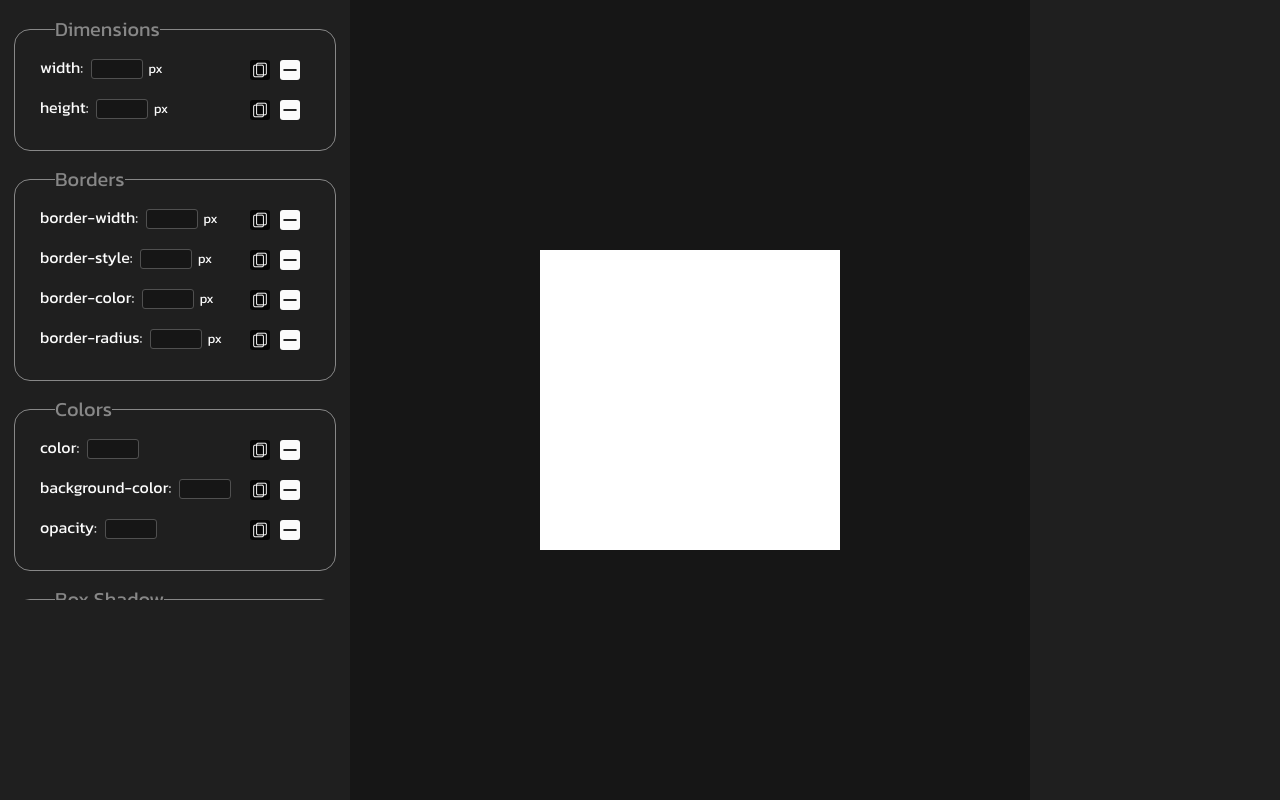
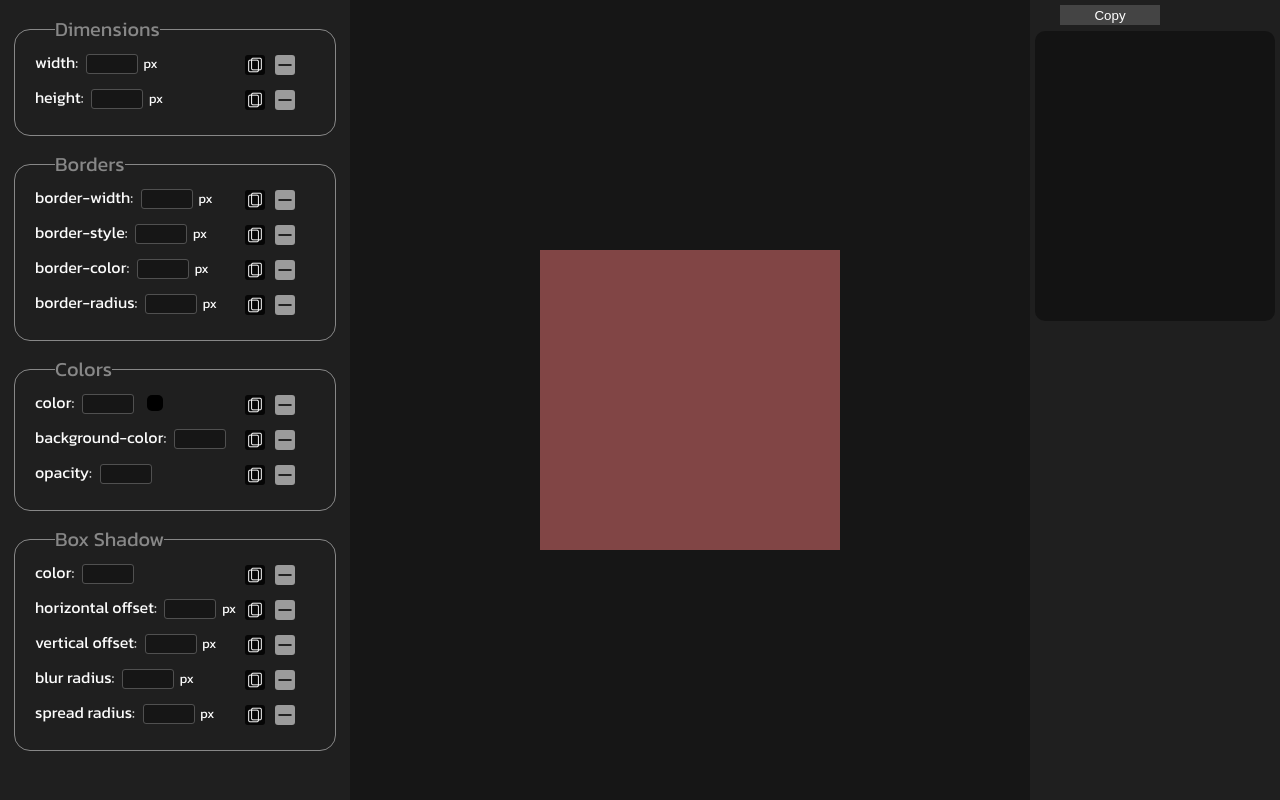
Before and after one commit to thstolfi/lazycss, a plain HTML site: page index.html in a window 1280 px wide. Drawn offline with Linux system fonts and the light colour scheme.

Commit message:
front end developed

```diff
--- a/index.html
+++ b/index.html
@@ -70,11 +70,13 @@
                         </div>
                     </div>
                 </div>
+
                 <div class="section-box">
                     <p class="section-box-title">Colors</p>
                     <div class="section-property">
                         color:
                         <input type="text" name="" id="">
+                        <input type="color" id="color-picker" name="" id="">
                         <div class="buttons-holder">
                             <button class="copy-icon section-button"><img src="assets/copy.png" alt=""></button>
                             <button class="clean-icon section-button"><img src="assets/delete.png" alt=""></button>
@@ -99,6 +101,14 @@
                 </div>
                 <div class="section-box">
                     <p class="section-box-title">Box Shadow</p>
+                    <div class="section-property">
+                        color:
+                            <input type="text" name="" id="">
+                        <div class="buttons-holder">
+                            <button class="copy-icon section-button"><img src="assets/copy.png" alt=""></button>
+                            <button class="clean-icon section-button"><img src="assets/delete.png" alt=""></button>
+                        </div>
+                    </div>
                     <div class="section-property">
                         horizontal offset:
                         <input type="text" name="" id="">
@@ -135,23 +145,20 @@
                             <button class="clean-icon section-button"><img src="assets/delete.png" alt=""></button>
                         </div>
                     </div>
-                    <div class="section-property">
-                        color:
-                            <input type="text" name="" id="">
-                        <span class="px-desc">px</span>
-                        <div class="buttons-holder">
-                            <button class="copy-icon section-button"><img src="assets/copy.png" alt=""></button>
-                            <button class="clean-icon section-button"><img src="assets/delete.png" alt=""></button>
-                        </div>
-                    </div>
                 </div>
             </div>
         </div>
         <div class="center-column">
-            <div id="subject"></div>
+            <div id="subject">
+            </div>
         </div>
         <div class="right-column">
+            <button class="copy">Copy</button>
+            <div class="code-holder">
+                <div class="pasted-code">
 
+                </div>
+            </div>
         </div>
     </div>
     <script src="script.js"></script>
--- a/style.css
+++ b/style.css
@@ -4,7 +4,7 @@
     margin: 0 auto;
     padding: 0;
     box-sizing: border-box;
-    /* outline: red 1px dashed; */
+   /*  outline: red 1px dashed; */
 }
 body{
     background-color: #161616;
@@ -25,15 +25,15 @@ body{
     display: flex;
     align-items: center;
 }
-
 .right-column {
     width: 250px;
+    min-width: 200px;
     background-color: #1f1f1f;
 }
 #subject{
     width: 300px;
     height: 300px;
-    background-color: #ffffff;
+    background-color: #814545;
 }
 .section-container{
     max-height: 75vh;
@@ -41,16 +41,6 @@ body{
     min-width: 350px;
     display: flex;
     flex-direction: column;
-    overflow-y: auto;
-    &::-webkit-scrollbar {
-        width: 5px;
-    }
-    &::-webkit-scrollbar-thumb {
-        background-color: #505050;
-    }
-    &::-webkit-scrollbar-track {
-        background-color: #292929;
-    }
 }
 .section-box{
     outline: #878787 1px solid;
@@ -72,7 +62,7 @@ body{
     color: #fcfcfc;
     width: 270px;
     height: 30px;
-    margin: 10px;
+    margin: 5px;
     position: relative;
 }
 .section-property input{
@@ -96,7 +86,7 @@ body{
     right: 40px;
 }
 .clean-icon{
-    background-color: #fcfcfc;
+    background-color: #9b9b9b;
     right: 10px;
 }
 .section-button{
@@ -125,3 +115,56 @@ body{
     top: 15%;
     right: 0;
 }
+#color-picker{
+    top: 1px;
+    right: 140px;
+    position: absolute;
+    width: 20px;
+    height: 24px;
+    margin: 0px;
+    padding: 0;
+    border: 0;
+    border: none;
+    outline: none;
+    appearance: none;
+    background-color: transparent;
+}
+#color-picker::-webkit-color-swatch{
+    border: none;
+    border-radius: 5px;
+}
+.code-holder{
+    width: 250px;
+    height: 300px;
+    display: flex;
+    align-items: center;
+    overflow-y: auto;
+    &::-webkit-scrollbar {
+        width: 5px;
+    }
+    &::-webkit-scrollbar-thumb {
+        background-color: #505050;
+    }
+    &::-webkit-scrollbar-track {
+        background-color: #292929;
+    }
+}
+.copy{
+    width: 100px;
+    height: 20px;
+    margin-left: 30px;
+    text-align: center;
+    color: #ffffff;
+    margin-top: 5px;
+    outline: none;
+    border: none;
+    cursor: pointer;
+    background-color: #444444 ;
+}
+.pasted-code{
+    background-color: #131313;
+    width: 240px;
+    height: 290px;
+    border-radius: 10px;
+    border: none;
+}
```
